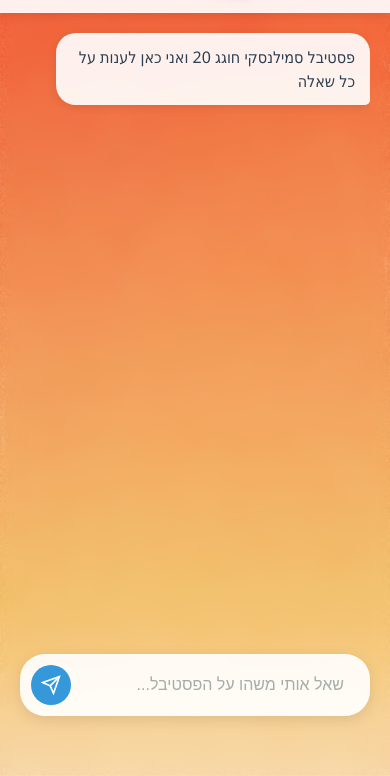
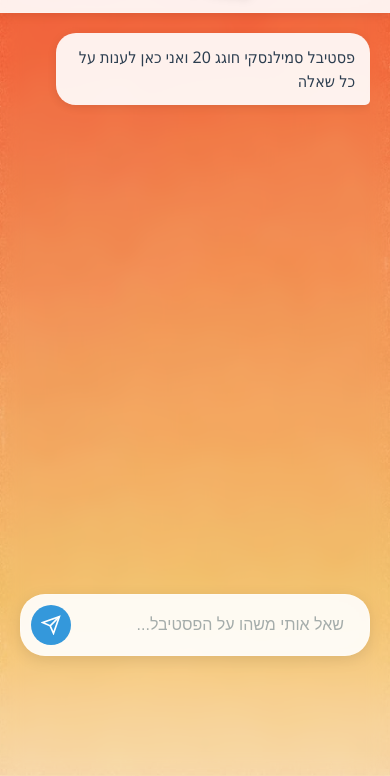
Before and after one commit to machumara/asksmilansky, a website: page index.html in a window 390 px wide. Shown: the part 68-844 px from the top of the page. Drawn offline with Linux system fonts and the light colour scheme.

Commit message:
Add files via upload

```diff
--- a/style.css
+++ b/style.css
@@ -223,13 +223,13 @@ body {
         padding: 0 10px;
         min-height: 0;
         height: calc(100vh - 120px); /* Account for header height */
-        padding-bottom: 100px; /* Increased padding to lift input higher */
+        padding-bottom: 160px; /* Increased even more to account for higher input position */
     }
 
     .chat-messages {
         padding: 10px 0;
         margin-bottom: 15px;
-        height: calc(100% - 120px); /* Adjusted to account for higher input position */
+        height: calc(100% - 160px); /* Adjusted to account for much higher input position */
     }
 
     .message-content {
@@ -239,7 +239,7 @@ body {
 
     .chat-input-container {
         position: fixed;
-        bottom: 60px; /* Lifted higher from bottom */
+        bottom: 120px; /* Raised much higher to be above browser navigation bar */
         left: 20px;
         right: 20px;
         margin: 0;
@@ -268,7 +268,7 @@ body {
     .chat-messages::after {
         content: '';
         display: block;
-        height: 20px;
+        height: 40px; /* Increased spacing */
     }
 }
 
```
